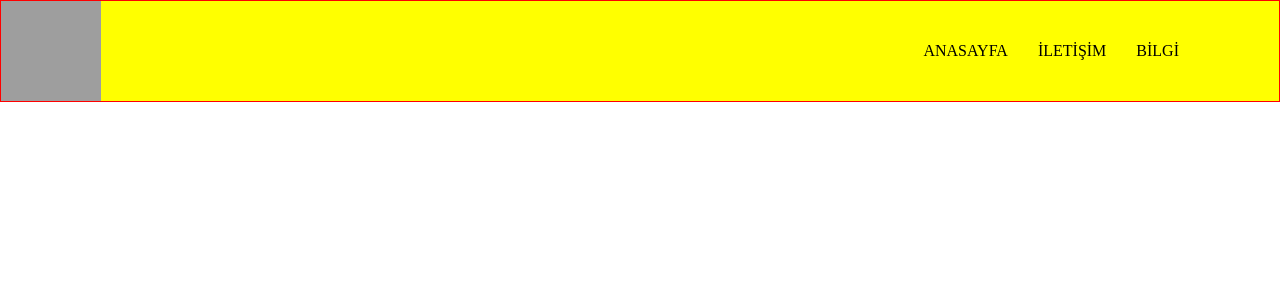
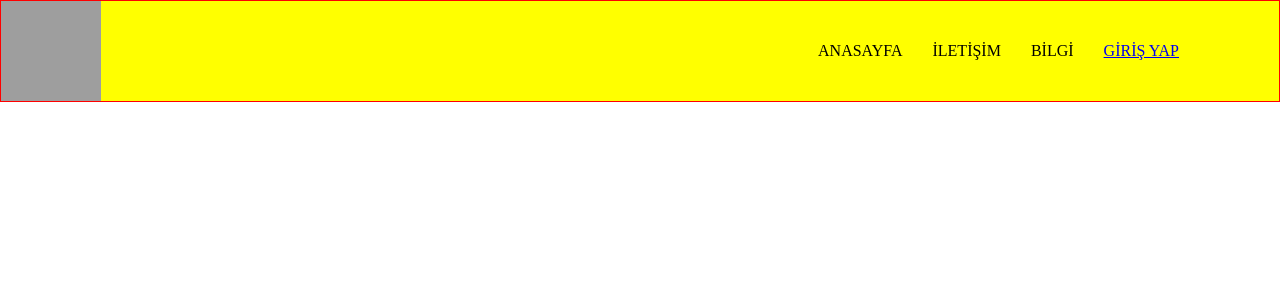
Before and after one commit to FerhatSezgin/react, a React (Vite) app: page / in a window 1280 px wide. Shown: the top 300 px of the page. Built offline with nearby package versions, Linux system fonts and the light colour scheme; grey boxes are pictures that could not be loaded.

Commit message:
giriş yap eklendi

```diff
--- a/src/components/header.jsx
+++ b/src/components/header.jsx
@@ -10,6 +10,10 @@ const Header = () => {
         <li>ANASAYFA</li>
         <li>İLETİŞİM</li>
         <li>BİLGİ</li>
+        <li><a href="/login" target="_blank" rel="noopener noreferrer">
+          GİRİŞ YAP
+        </a></li>
+
       </ul>
     </div>
   );
```
